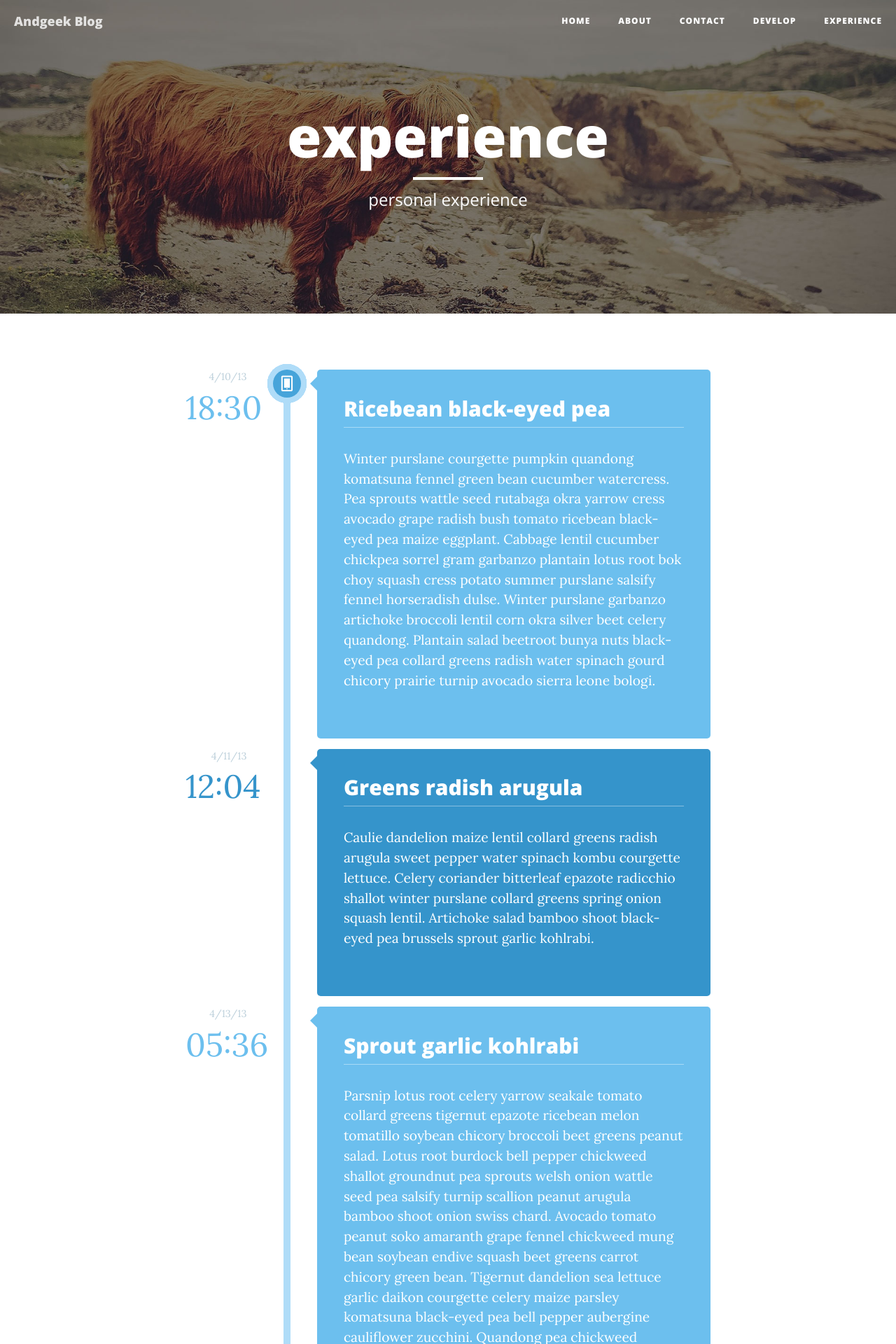
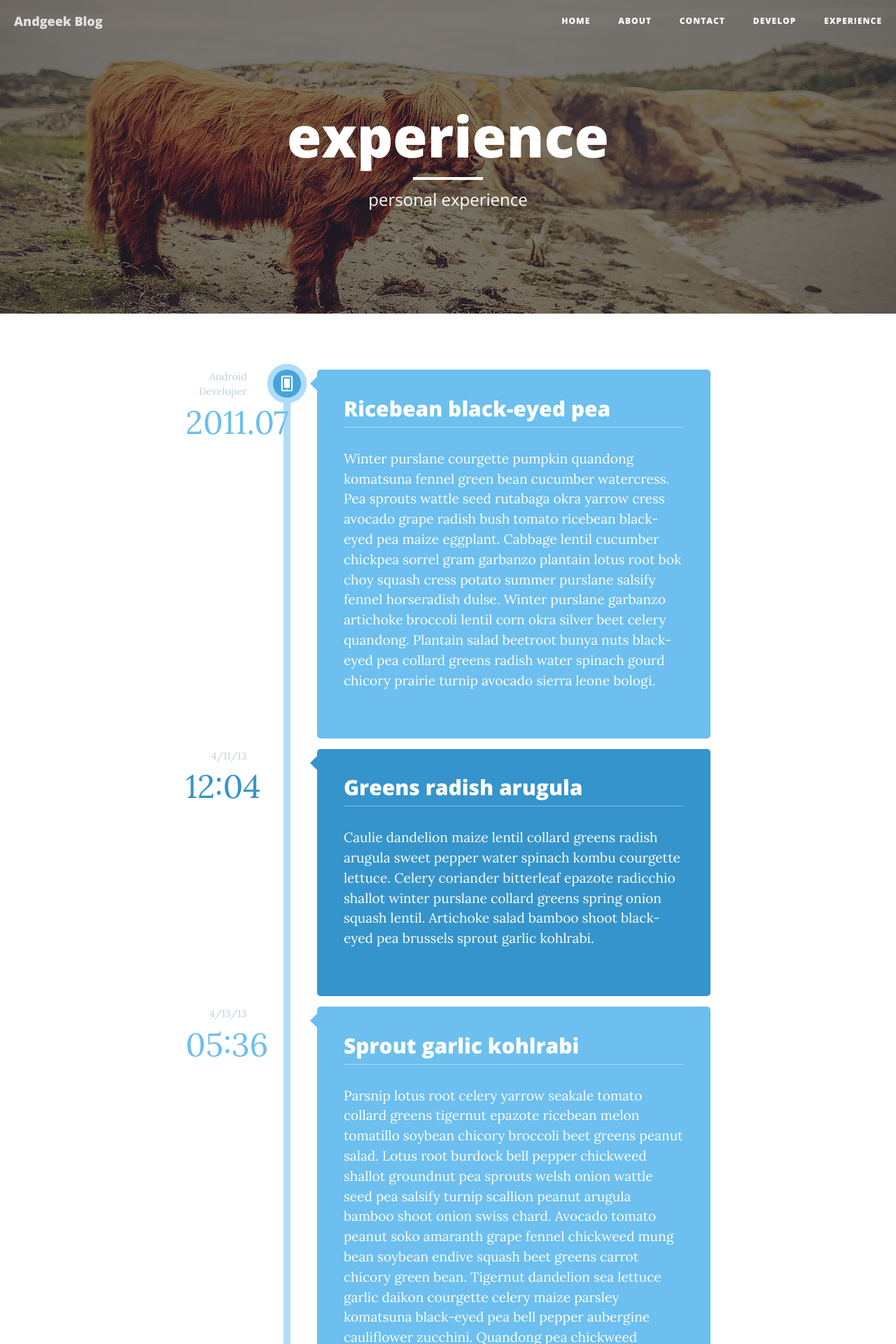
Before and after one commit to andgeek/angeek.github.io, a Jekyll site: the page built from experience.html, in a window 1280 px wide. Shown: the top 1920 px of the page at 70% size. Built offline with Jekyll 4.4.1, drawn with Linux system fonts in a browser that asks for light colours; nearby versions of some CDN libraries.

Commit message:
udpate default.css
udpate default.css

```diff
--- a/css/default.css
+++ b/css/default.css
@@ -20,7 +20,7 @@ body, html { font-size: 100%; padding: 0; margin: 0;}
 
 
 .experience > header {
-	width: 75%;
+	width: 80%;
 	max-width: 69em;
 	margin: 0 auto;
 	padding: 0 1.875em 3.125em;
--- a/experience.html
+++ b/experience.html
@@ -11,10 +11,10 @@ header-img: "img/contact-bg.jpg"
 			<li>
 				<time class="cbp_tmtime" datetime="2013-04-10 18:30">
 					<span>
-						4/10/13
+						Android Developer
 					</span>
 					<span>
-						18:30
+						2011.07
 					</span>
 				</time>
 				<div class="cbp_tmicon cbp_tmicon-phone">
```
